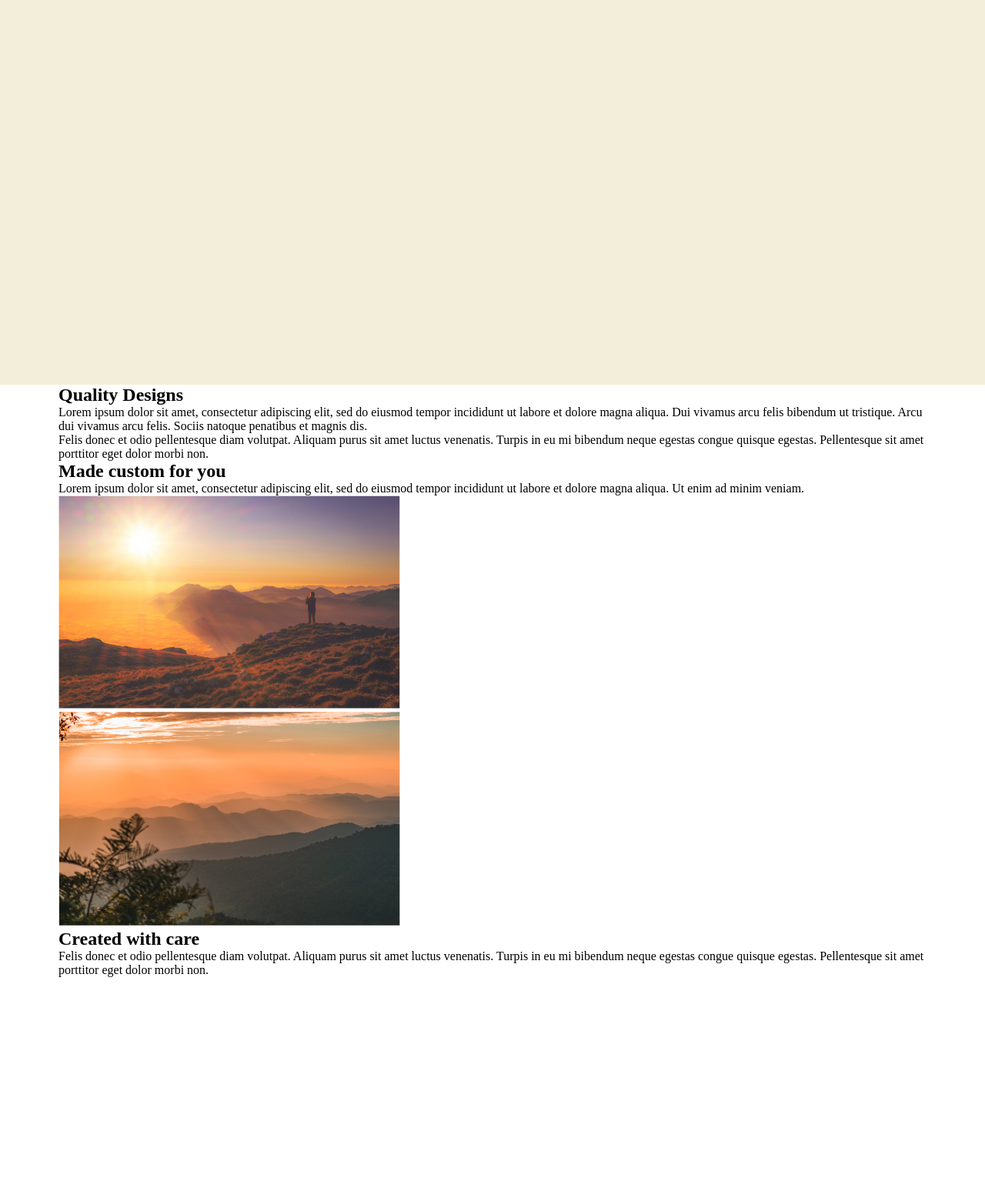
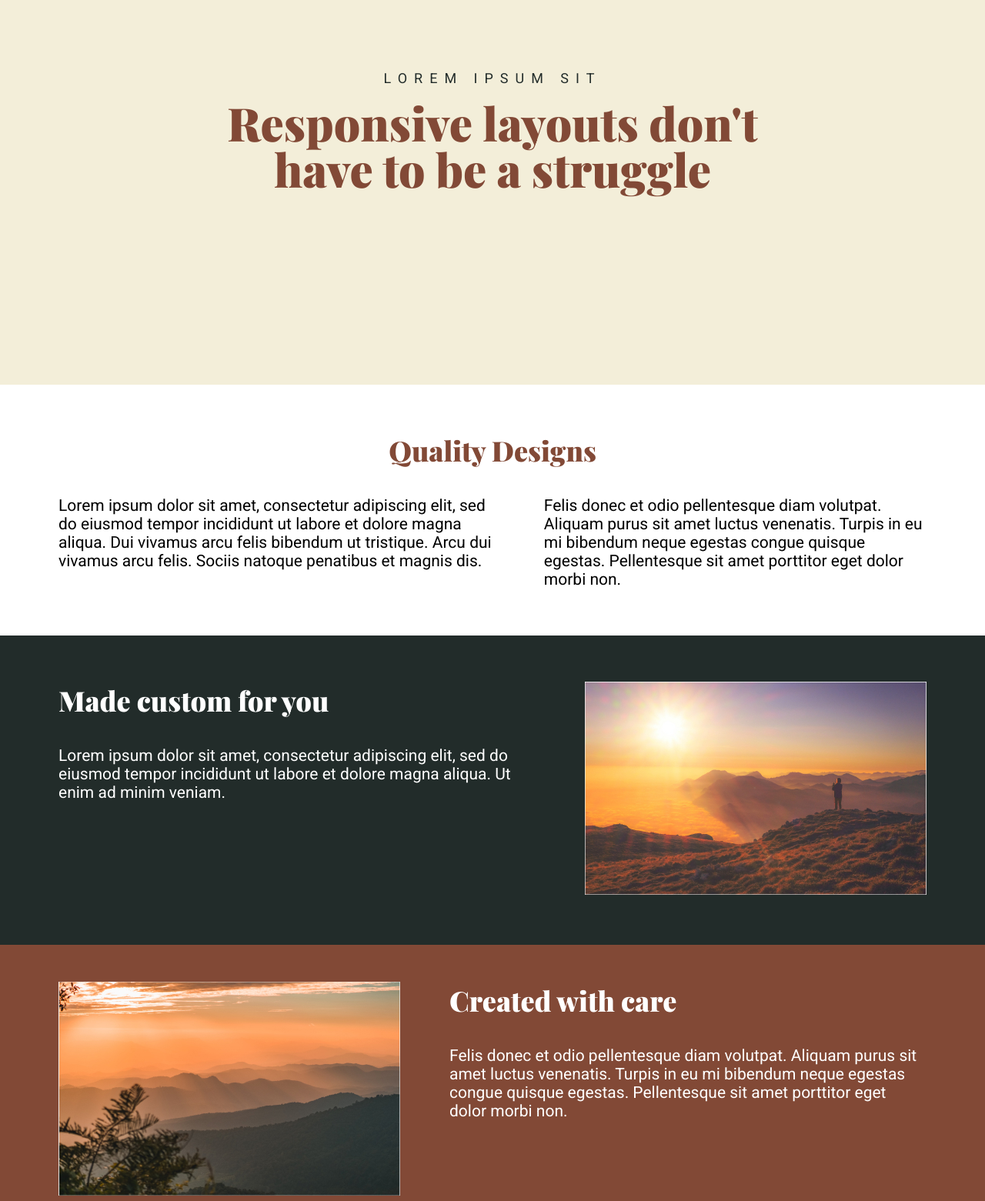
Before and after one commit to nepali-rakshya/Revision, a plain HTML site: page flexbox challenge/flexbox4.html in a window 1280 px wide. Shown: the part 160-1721 px from the top of the page at 77% size. Before the commit the page ends 1430 px from the top, so only its background shows below. Drawn offline with nearby package versions, Linux system fonts and the light colour scheme.

Commit message:
flex item

```diff
--- a/flexbox challenge/flexbox4.css
+++ b/flexbox challenge/flexbox4.css
@@ -6,16 +6,143 @@
   box-sizing: border-box;
 }
 
+:root {
+  --first: #f3eed9;
+  --second: #222c2a;
+  --third: #824936;
+  --font-roboto: "Roboto", sans-serif;
+  --font-playfair: "Playfair Display", serif;
+}
+
 .common {
   max-width: 1128px;
   width: 90%;
   margin: 0 auto;
 }
 
-@media (min-width: 600px) {
-  .first {
-    background: #f3eed9;
-    padding: 4em;
-    min-height: 660px;
+/* ******* FIRST ******** */
+
+.first {
+  background: var(--first);
+  text-align: center;
+}
+
+p.sub-title {
+  text-transform: uppercase;
+  font-family: var(--font-roboto);
+  font-size: 18px;
+  letter-spacing: 0.5em;
+  margin-bottom: 0.9em;
+  color: var(--second);
+}
+
+h1.main-title {
+  font-family: var(--font-playfair);
+  font-size: 60px;
+  line-height: 1em;
+  color: var(--third);
+}
+
+div.first_section {
+  display: flex;
+  flex-direction: column;
+  min-height: 660px;
+  justify-content: center;
+  margin: 0 auto;
+  width: 90%;
+}
+
+/* ********SECOND******** */
+
+.second {
+  margin: 3.8em 0;
+}
+
+h2.second-title {
+  color: var(--third);
+  margin-bottom: 1em;
+  font-family: var(--font-playfair);
+  font-size: 36px;
+  text-align: center;
+}
+
+.second_section p + p {
+  margin-top: 1em;
+}
+
+.second_section p {
+  font-family: var(--font-roboto);
+  font-size: 21px;
+}
+
+/* *********THIRD******** */
+
+.third {
+  background: var(--second);
+  padding: 3.8em 0;
+  color: white;
+}
+
+h2.third-title {
+  font-family: var(--font-playfair);
+  font-size: 36px;
+  margin-bottom: 1em;
+}
+
+div.third_section p {
+  font-family: var(--font-roboto);
+  font-size: 21px;
+  margin-bottom: 2em;
+}
+
+/* **********FOURTH*********** */
+
+.fourth {
+  background: var(--third);
+  padding: 3em 0;
+  color: white;
+}
+
+img.second-pic {
+  margin-bottom: 2em;
+}
+
+h2.fourth-title {
+  font-family: var(--font-playfair);
+  font-size: 36px;
+  margin-bottom: 1em;
+}
+
+.fourth_section-primary p {
+  font-family: var(--font-roboto);
+  font-size: 21px;
+}
+
+/* ******MEDIA QUERIES******** */
+
+@media (min-width: 1000px) {
+  div.first_section {
+    width: 70%;
+  }
+
+  div.second_section,
+  div.third_section,
+  div.fourth_section {
+    display: flex;
+    gap: 4em;
+  }
+
+  div.second_section p + p {
+    margin: 0;
+  }
+
+  img.first-pic,
+  img.second-pic {
+    margin-bottom: 0;
+  }
+
+  .img-primary,
+  .img-secondary {
+    flex-grow: 1;
   }
 }
--- a/flexbox challenge/flexbox4.html
+++ b/flexbox challenge/flexbox4.html
@@ -59,11 +59,13 @@
                 enim ad minim veniam.
               </p>
             </div>
-            <img
-              src="../Responsive mission/image-01.jpg"
-              alt=""
-              class="first-pic"
-            />
+            <div class="img-primary">
+              <img
+                src="../Responsive mission/image-01.jpg"
+                alt=""
+                class="first-pic"
+              />
+            </div>
           </div>
         </div>
       </div>
@@ -73,12 +75,14 @@
       <div class="fourth">
         <div class="common">
           <div class="fourth_section">
-            <div class="fourth_section-primary">
+            <div class="img-secondary">
               <img
                 src="../Responsive mission/image-02.jpg"
                 alt=""
                 class="second-pic"
               />
+            </div>
+            <div class="fourth_section-primary">
               <h2 class="fourth-title">Created with care</h2>
               <p>
                 Felis donec et odio pellentesque diam volutpat. Aliquam purus
```
